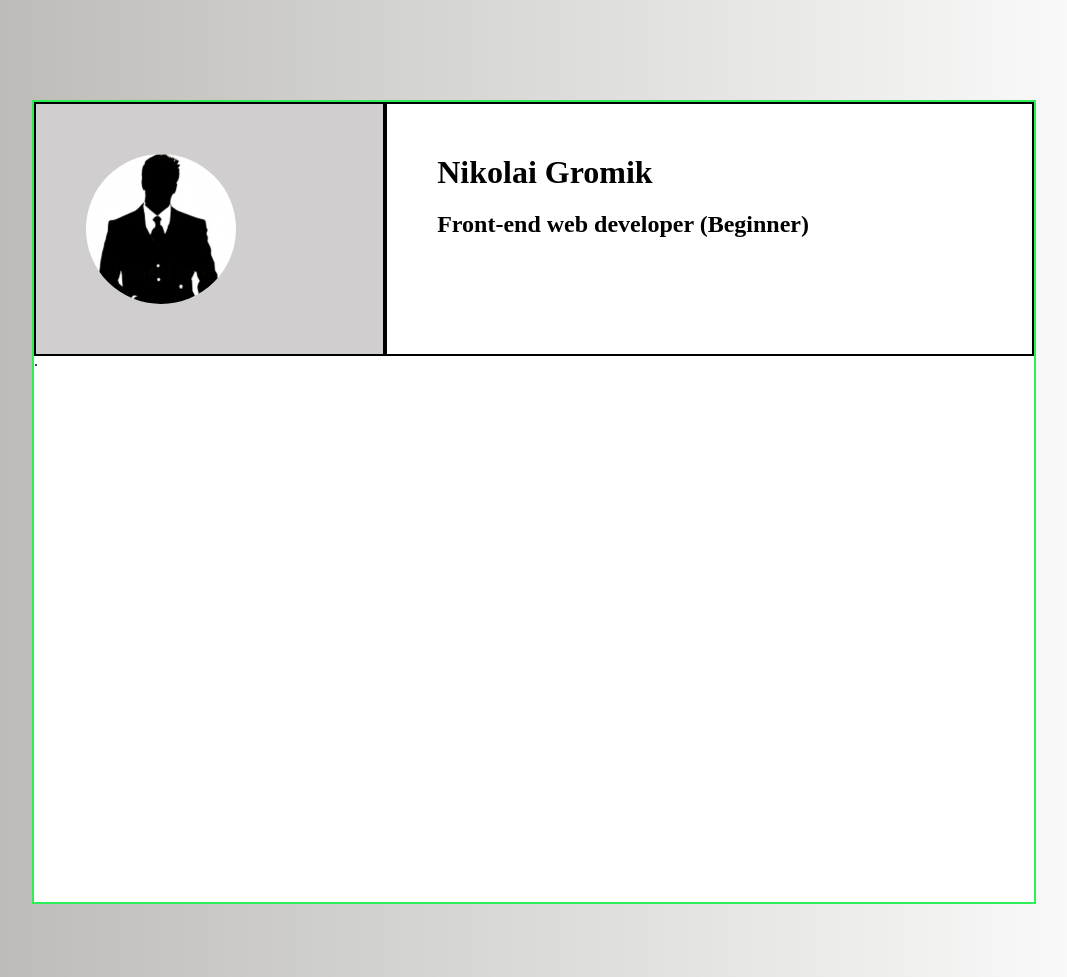
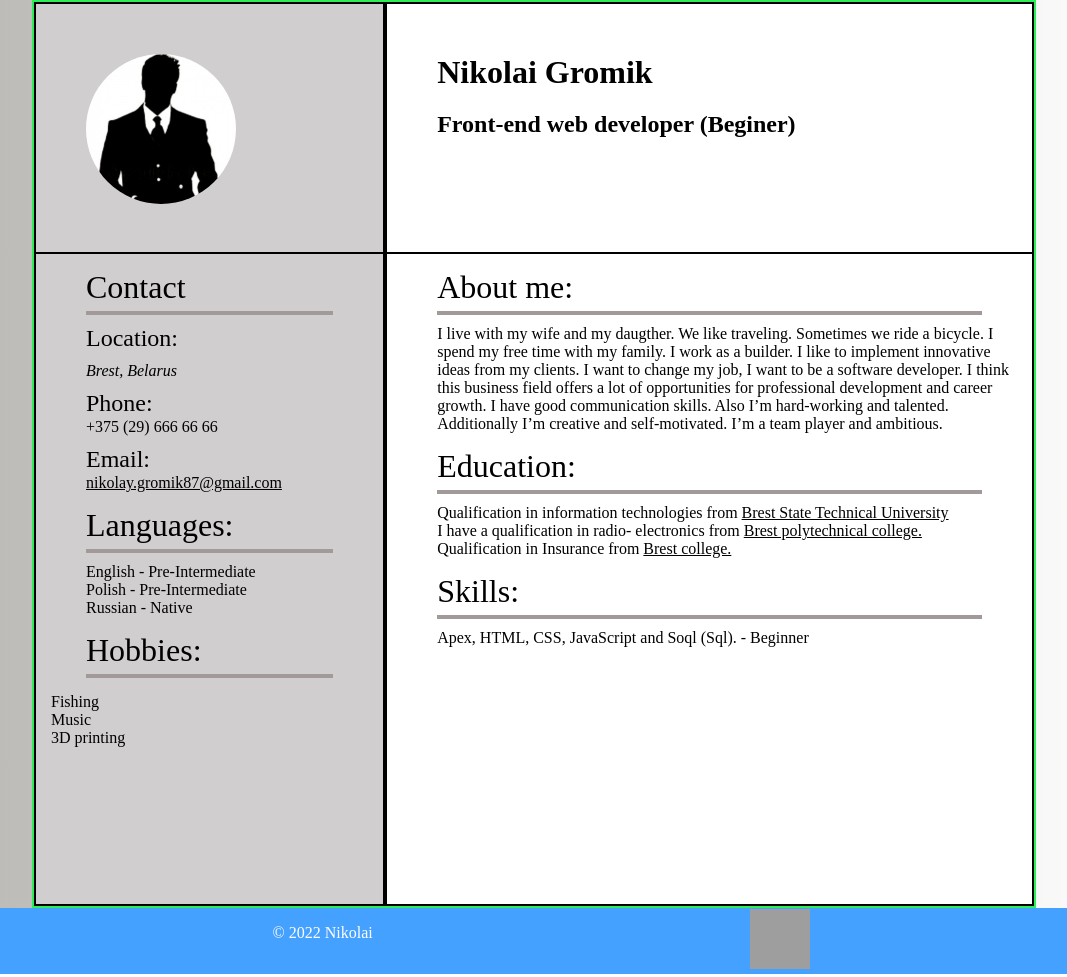
Before and after one commit to Nik-Gromik/rsschool-cv, a plain HTML site: page index.html in a window 1280 px wide. Shown: the top 977 px of the page, without its empty margins (106-1173 px from the left). Drawn offline with Linux system fonts and the light colour scheme; grey boxes are pictures that could not be loaded.

Commit message:
fix: add info, footer ...

```diff
--- a/css/style.css
+++ b/css/style.css
@@ -1,9 +1,12 @@
 
 body {
+  display: flex;
+  flex-direction: column;
+  justify-content: space-between;
   min-height: 100vh;
   margin: 0; padding: 0;
   background: linear-gradient(to right, #b7b6b2 0%, #ffffff 100%);
-  padding: 100px 0;
+  padding: 0px 0;
 }
 .container {
   width: 1000px;
@@ -40,7 +43,6 @@ background-color: #d0cecf;
   height: 250px;
   border: 2px solid black;
   background-color: #fff;
-
 }
 .h1 {
   margin: 50px 50px 20px 50px;
@@ -48,7 +50,48 @@ background-color: #d0cecf;
 .h2 {
   margin: 20px 50px 50px 50px;
 }
-
 .main {
+  display: flex;
 }
-.footer {}
+.mainleft {
+width: 35%;
+height: 650px;
+margin-left: auto;
+margin-right: auto;
+border: 2px solid black;
+background-color: #d0cecf;
+}
+.mainright {
+  align-items: center;
+  width: 65%;
+  height: 650px;
+  border: 2px solid black;
+  background-color: #fff;
+}
+.h1l {
+  margin: 15px 50px 10px 50px;
+  border-bottom: 4px solid rgb(162, 153, 153);
+    font-weight: normal;
+    padding-bottom: 5px;
+}
+.h2l {
+  margin: 10px 10px 1px 50px;
+  font-weight: normal;
+}
+p{
+  margin: 1px 50px 10px 50px;
+  font-weight: normal;
+}
+a {
+  color: black;
+}
+footer {
+  display: flex;
+  justify-content: space-evenly;
+  padding: 1px;
+  background-color: #45a1ff;
+  color: #fff;
+}
+p {
+  margin: 15px;
+}
--- a/index.html
+++ b/index.html
@@ -14,15 +14,48 @@
       </div>
        <div class="userdata">
         <h1 class="h1">Nikolai Gromik <br> </h1>
-        <h2 class="h2">Front-end web developer (Beginner)</h2>
+        <h2 class="h2">Front-end web developer (Beginer)</h2>
        </div>
     </div>
-
    <div class="main">
-    .
+    <div class="mainleft">
+      <h1 class="h1l">Contact </h1>
+      <h2 class="h2l">  Location:  </h2>
+       <address class="h2l">  Brest, Belarus  </address>
+       <h2 class="h2l">  Phone: <br> </h2>
+        <phone class="h2l">  +375 (29) 666 66 66  </phone>
+        <h2 class="h2l">  Email: <br> </h2>
+        <email class="h2l"><a href = "mailto:nikolay.gromik87@gmail.com ">nikolay.gromik87@gmail.com </a> </email>
+        <h1 class="h1l">Languages:</h1>
+        <p class="h2l">English - Pre-Intermediate <br>
+           Polish - Pre-Intermediate <br>
+           Russian - Native</p>
+           <h1 class="h1l">Hobbies:</h1>
+           <p>Fishing <br>
+              Music <br>
+              3D printing</p>
+    </div>
+    <div class="mainright">
+      <h1 class="h1l">About me: </h1>
+      <p class="h2l">I live with my wife and my daugther. We like traveling. Sometimes we ride a bicycle. I spend my free time with my family.
+        I work as a builder. I like to implement innovative ideas from my clients.
+        I want to change my job, I want to be a software developer.
+        I think this business field offers a lot of opportunities for professional development and career growth.
+        I have good communication skills. Also I’m hard-working and talented. Additionally I’m creative and self-motivated. I’m a team player and ambitious.</p>
+        <h1 class="h1l">Education:</h1>
+        <p class="h2l">Qualification in information technologies from <a href="https://www.bstu.by">Brest State Technical University</a><br>
+          I have a qualification in radio- electronics from <a href="http://bspc.bstu.by">Brest polytechnical college.</a><br>
+          Qualification in Insurance from <a href="https://ptkp.brest.by">Brest college.</a></p>
+          <h1 class="h1l">Skills: </h1>
+          <p class="h2l">Apex, HTML, CSS, JavaScript and Soql (Sql). - Beginner</p>
+    </div>
    </div>
-   <div class="footer"></div>
    </div>
+   <footer>
+    <p>© 2022 Nikolai</p><a href="https://rs.school/js/">
+      <img src="https://rs.school/images/rs_school_js.svg" alt="HTML" style="width: 60px;height:60px;border:0;">
+    </a>
+</footer>
   </div>
   </body>
 </html>
```
